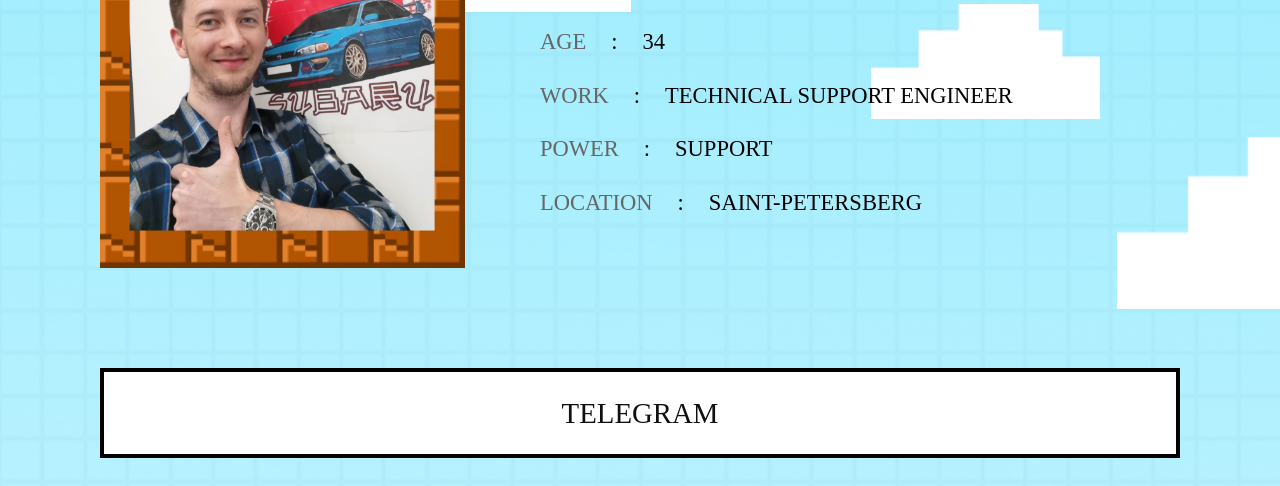
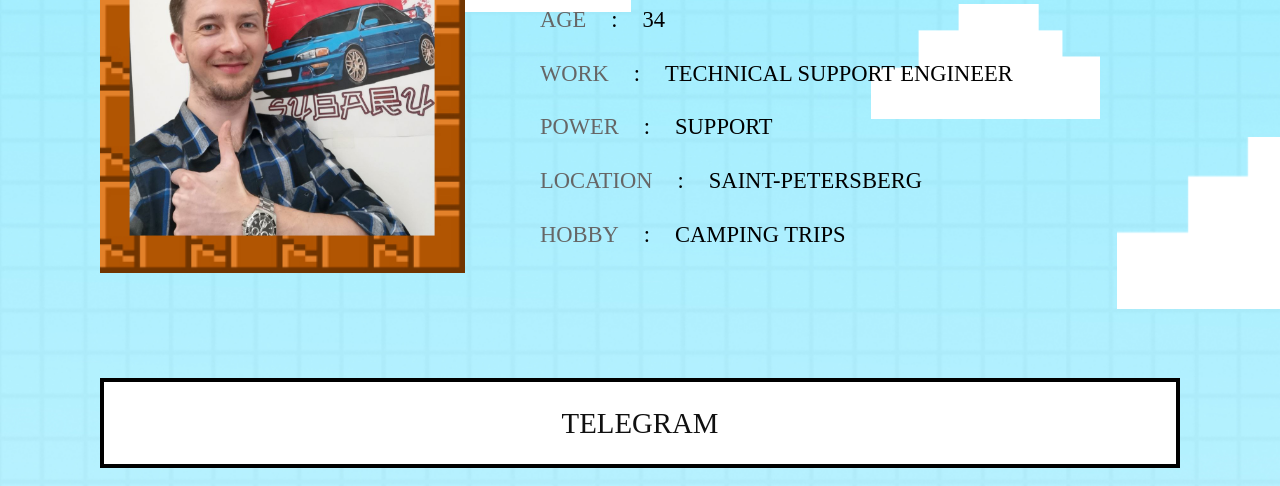
Before and after one commit to bulletprooffe/-HTML-CSS, a plain HTML site: page index.html in a window 1280 px wide. Shown: the part 288-774 px from the top of the page. Drawn offline with Linux system fonts and the light colour scheme; files whose address does not match are found by name.

Commit message:
добавил информацию по увлечениям

```diff
--- a/index.html
+++ b/index.html
@@ -62,7 +62,8 @@
                      <div class="list"><span>age</span><span>:</span><span>34</span></div>
                      <div class="list"><span>work</span><span>:</span><span>Technical Support Engineer</span></div>
                      <div class="list"><span>Power</span><span>:</span><span>Support</span></div>
-                     <div class="list"><span>location</span><span>:</span><span>Saint-Petersberg</span></div>
+                     <div class="list"><span>location</span><span>:</span><span>Saint-Petersberg</span>
+                        <div class="list"><span>hobby</span><span>:</span><span>camping trips</span></div>
 
                   </div>
                </div>
```
